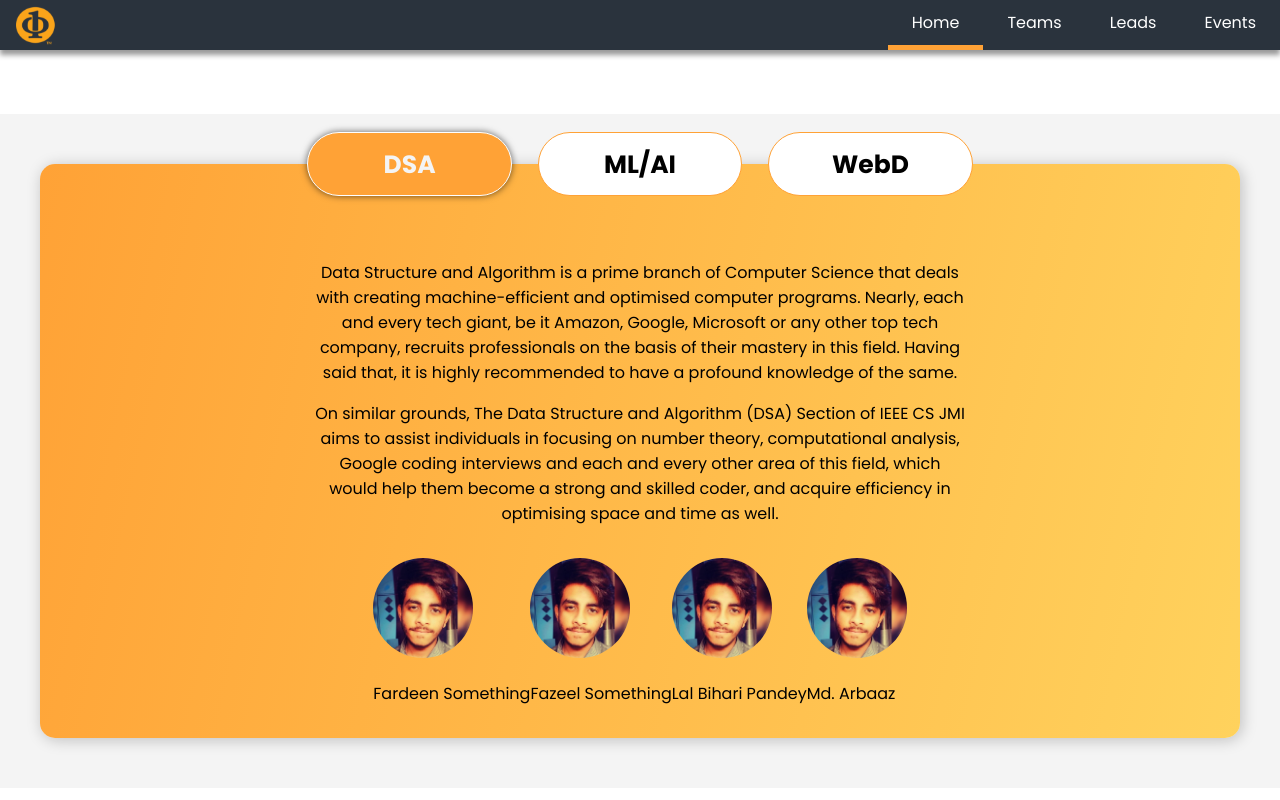
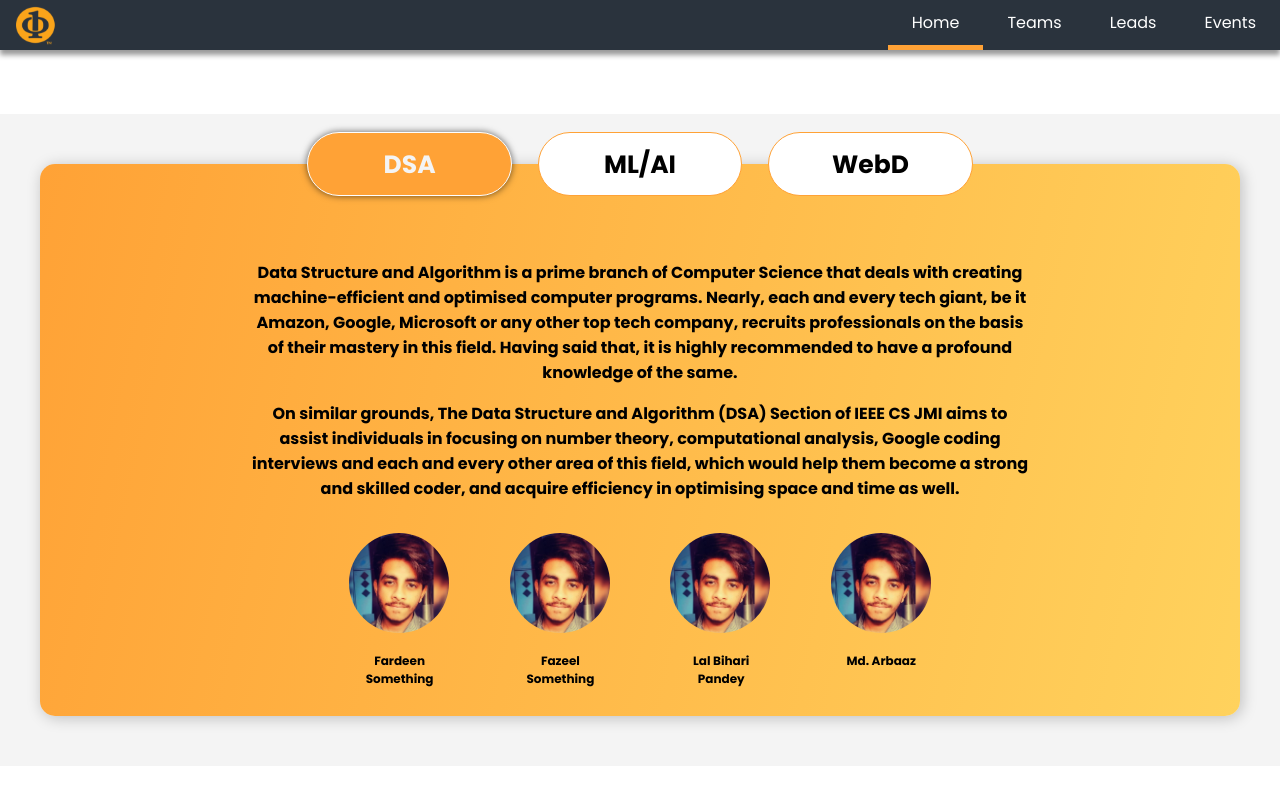
Before and after one commit to IEEE-CS-JMI-Student-Chapter/react-website, a React (Create React App) app: page / in a window 1280 px wide. Shown: the top 800 px of the page. Built offline with nearby package versions, Linux system fonts and the light colour scheme.

Commit message:
Fixed Member Image's look

```diff
--- a/src/components/TeamsSection/TabContent.jsx
+++ b/src/components/TeamsSection/TabContent.jsx
@@ -6,14 +6,13 @@
     <div className={classes["content-container"]}>
       <p className={classes.text}>{props.html}</p>
       <div className={classes["members-container"]}>
-      {props.members.map((member) => {
-        return (
-          <div className={`${classes.members}  ${member.head && classes["team-head"]}`}>
-            <img className={classes["member-image"]} src={member.img} alt={member.name} />
-            <p className={classes["member-name"]}>{member.name}</p>
-          </div>
-        );
-      })}
+        {props.members.map((member) => (
+            <div className={`${classes.members}  ${member.head && classes["team-head"]}`}>
+              <img className={classes["member-image"]} src={member.img} alt={member.name} />
+              <p className={classes["member-name"]}>{member.name}</p>
+            </div>
+          )
+        )}
       </div>
     </div>
   );
--- a/src/components/TeamsSection/TabData.jsx
+++ b/src/components/TeamsSection/TabData.jsx
@@ -46,7 +46,7 @@
 
     members: [
       {
-        name: "Abbas",
+        name: "Mohammed Abbas Ansari",
         role: 1,
         img: "assets/teamMembers/ABBAS.jpg",
       },
@@ -95,7 +95,7 @@
         img: "assets/teamMembers/FARHAN.jpg",
       },
       {
-        name: "Shoedb Ilyas",
+        name: "Shoeb Ilyas",
 
         img: "assets/teamMembers/SHOEB.jpg",
       },
--- a/src/components/TeamsSection/TeamsSection.module.css
+++ b/src/components/TeamsSection/TeamsSection.module.css
@@ -73,7 +73,8 @@
 }
 .content-container .text {
   text-align: center;
-  max-width: 65ch;
+  font-weight: bold;
+  max-width: 75ch;
 }
 .content-container .members-container {
   display: flex;
@@ -82,10 +83,22 @@
   margin-top: auto;
 }
 
+.members-container {
+  width: 60%;
+  justify-content: space-evenly;
+}
+
 .member-image {
-  height: 100px;
   width: 100px;
+  height: auto;
   border-radius: 100%;
+}
+
+.member-name {
+  text-align: center;
+  font-weight: bold;
+  font-size: 0.75rem;
+  max-width: 13ch;
 }
 
 @media screen and (max-width: 768px) {
```
